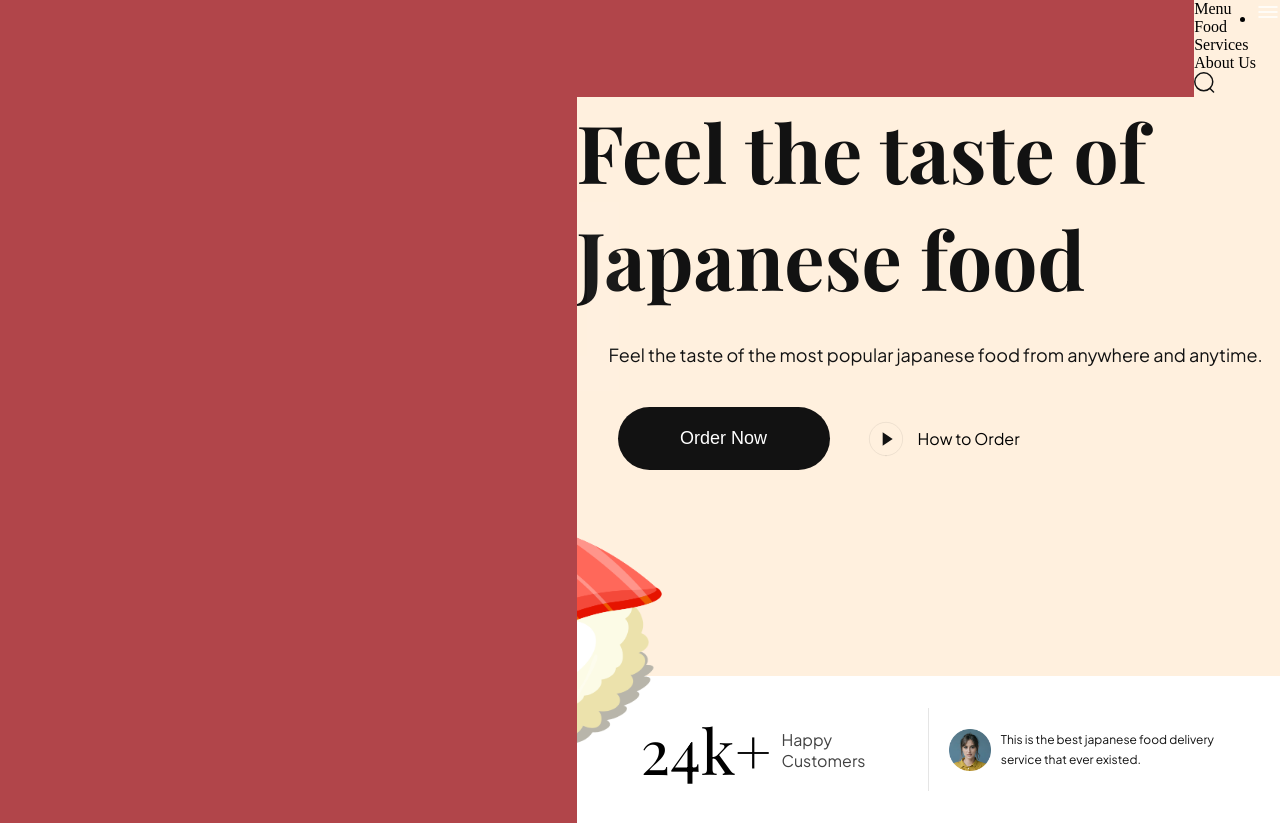
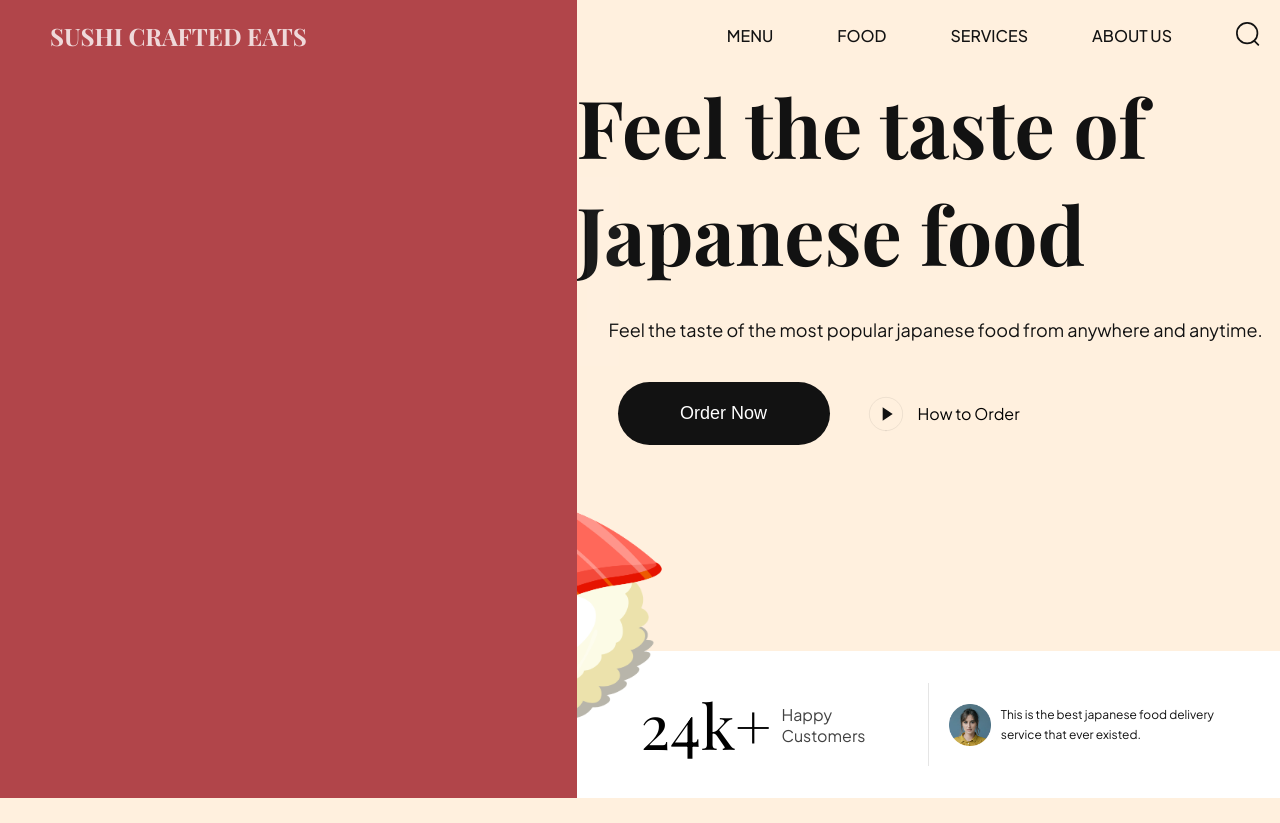
Before and after one commit to Rajiv620019/sushi, a website built with Vite: page index.html in a window 1280 px wide. After the commit the page ends 800 px from the top, so only its background shows below. Built offline with nearby package versions, Linux system fonts and the light colour scheme.

Commit message:
Updated header.css

```diff
--- a/css/sections/header.css
+++ b/css/sections/header.css
@@ -6,6 +6,7 @@
   .header__logo {
     flex: 1;
     display: flex;
+
     position: relative;
     padding: 20px;
   }
@@ -14,11 +15,52 @@
     position: absolute;
     inset: 0;
     width: 100%;
+
     background-color: var(--primary-color);
-    z-index: 1;
+    z-index: -1;
   }
 
   .header__logo h4 {
     padding-left: 30px;
+
+    font-weight: 700;
+    font-size: 24px;
+    text-transform: uppercase;
+    font-family: var(--playfair-display);
     color: #fff;
+    opacity: 0.8;
   }
+
+  .header__menu, .header__menu-mobile {
+    padding: 20px;
+    flex: 1.236;
+    display: flex;
+    align-items: center;
+    justify-content: flex-end;
+    gap: 64px;
+
+    list-style: none;
+  }
+
+  .header__menu li {
+    font-weight: 500;
+    font-family: var(--plus-jakarta-sans);
+    color: var(--secondary-color);
+    font-size: 16px;
+    text-transform: uppercase;
+    line-height: 20px;
+    cursor: pointer;
+  }
+
+  .header__menu li img {
+    width: 24px;
+    height: 24px;
+    object-fit: contain;
+  }
+
+  .header__menu-mobile {
+    display: none;
+    gap: 20px;
+
+    position: relative;
+  }
```
Lines whose indentation alone changed are shown as unchanged.
